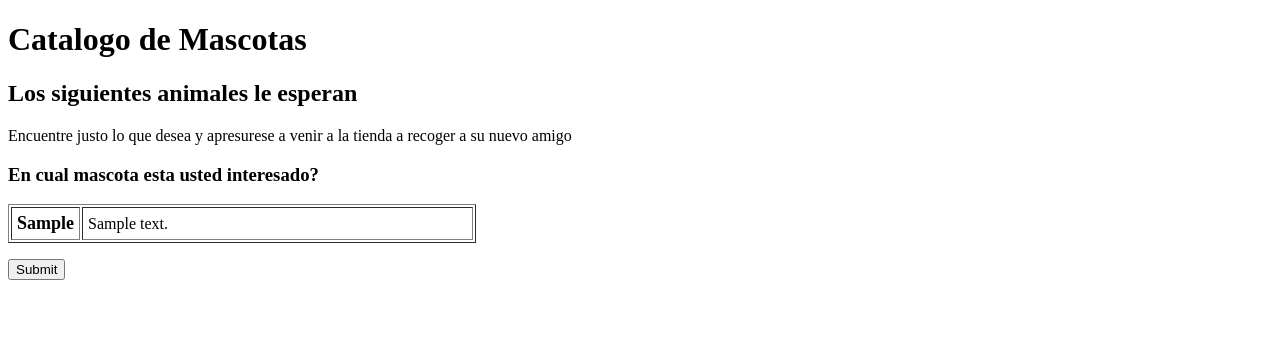
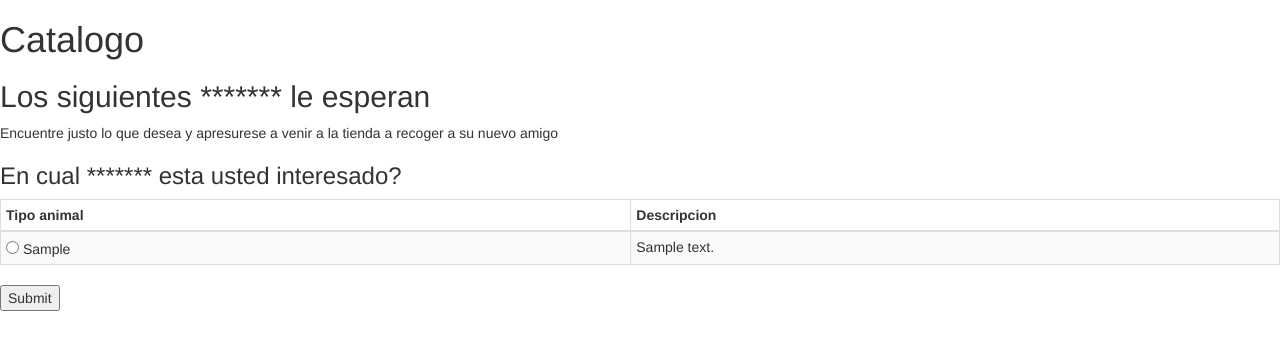
Before and after one commit to Apeiron0/Practica-PHP, a PHP site: page /catalogo.php in a window 1280 px wide. Shown: the top 350 px of the page. Run offline with PHP 8.4, Linux system fonts and the light colour scheme; tables that the repository leaves empty hold one stand-in row (values such as "Sample post").

Commit message:
Se corrigio la manera en que se muetra las tablas de catalogo.php

```diff
--- a/catalogo.php
+++ b/catalogo.php
@@ -8,6 +8,15 @@
    <head>
      <meta charset="utf-8">
      <title>Tipos de Mascotas</title>
+     <script src="https://code.jquery.com/jquery-2.2.4.min.js" crossorigin="anonymous"></script>
+     <!-- Latest compiled and minified CSS -->
+     <link rel="stylesheet" href="https://maxcdn.bootstrapcdn.com/bootstrap/3.3.6/css/bootstrap.min.css" integrity="sha384-1q8mTJOASx8j1Au+a5WDVnPi2lkFfwwEAa8hDDdjZlpLegxhjVME1fgjWPGmkzs7" crossorigin="anonymous">
+
+     <!-- Optional theme -->
+     <link rel="stylesheet" href="https://maxcdn.bootstrapcdn.com/bootstrap/3.3.6/css/bootstrap-theme.min.css" integrity="sha384-fLW2N01lMqjakBkx3l/M9EahuwpSfeNvV63J5ezn3uZzapT0u7EYsXMjQV+0En5r" crossorigin="anonymous">
+
+     <!-- Latest compiled and minified JavaScript -->
+     <script src="https://maxcdn.bootstrapcdn.com/bootstrap/3.3.6/js/bootstrap.min.js" integrity="sha384-0mSbJDEHialfmuBBQP6A4Qrprq5OVfW37PRR3j5ELqxss1yVqOtnepnHVP9aJ7xS" crossorigin="anonymous"></script>
    </head>
    <body>
      <?php
@@ -25,36 +34,60 @@
 
       echo
       "<div style='margin-left:.lin'>
-        <h1 align-center>Catalogo de Mascotas</h1>
-        <h2 align-center>Los siguientes animales le esperan</h2>
+        <h1 align-center>Catalogo</h1>
+        <h2 align-center>Los siguientes ******* le esperan</h2>
         <p align-center>
         Encuentre justo lo que desea y apresurese a venir a la tienda a recoger a su nuevo amigo
         </p>
         <p>
-        <h3>En cual mascota esta usted interesado?</h3>
+        <h3>En cual ******* esta usted interesado?</h3>
         ";
         //Crear formulario que contenga una lista de seleccion
         echo "<form action='mostrar.php' method='post'>";
         echo "<table cellpadding='5' border='1'>";
+        echo"<table class='table table-striped table-bordered table-hover table-condensed'>
+          <thead>
+            <tr>
+              <th>Tipo animal</th>
+              <th>Descripcion</th>
+            </tr>
+          </thead>
+          <tbody>
+          <div class='input-group'>";
         $contador=1;
         while ($fila =mysqli_fetch_assoc($resultado)) {
           extract($fila);
-          echo "<tr> <td align-top width='15%'";
-          echo "<input type='radio' nombre='interes' valor='$Tipomascota'";
-          if ($contador==1) {
-            echo "revisado";
-          }
-          echo "><font size='+1'><b>$Tipomascota</b></font>";
-          echo "</td>
-                <td>$Descripciontipo</td>";
-          echo "</tr>";
-          $contador++;
+          echo "<tr>
+
+                  <td>
+                    <input type='radio' value='$Tipomascota' />
+                    $Tipomascota
+                  </td>
+                  <td>
+                  $Descripciontipo
+                  </td>
+                </tr>";
+          // echo "<tr> <td align-top width='15%'";
+          //  echo "<td><input type='radio' name='' value='$Tipomascota'";
+          //
+          // if ($contador==1) {
+          //   echo "revisado";
+          // }
+          // echo "></td><font size='+1'><b>$Tipomascota</b></font>";
+          // echo "</td>
+          //       <td>$Descripciontipo</td>";
+          // echo "</tr>";
+          // $contador++;
         }
-        echo "</table>";
+        echo " </div>
+                </tbody>
+              </table>";
+
         echo "<p>
         <input type='submit' valor='Elija un tipo de mascota' />
         </form>
         </p>";
+
 
       ?>
     </div>
```
